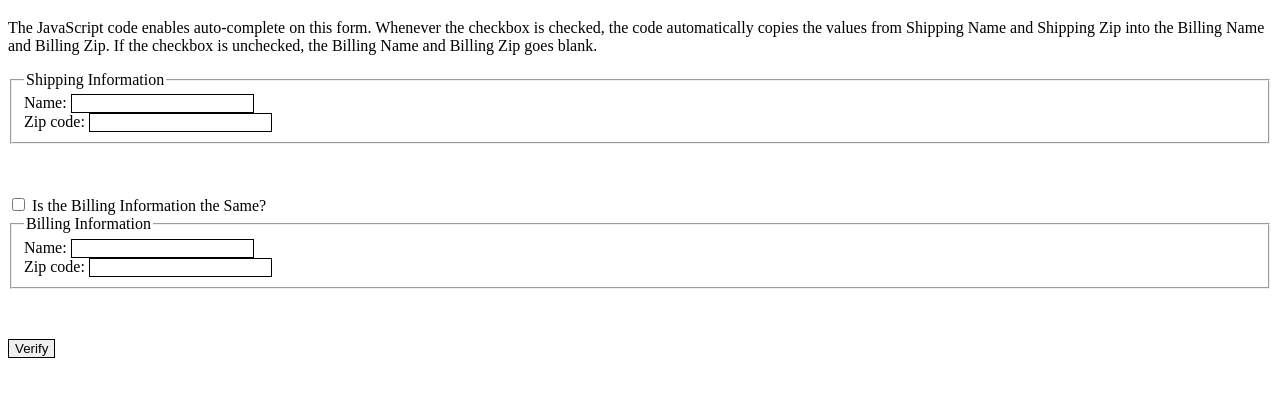
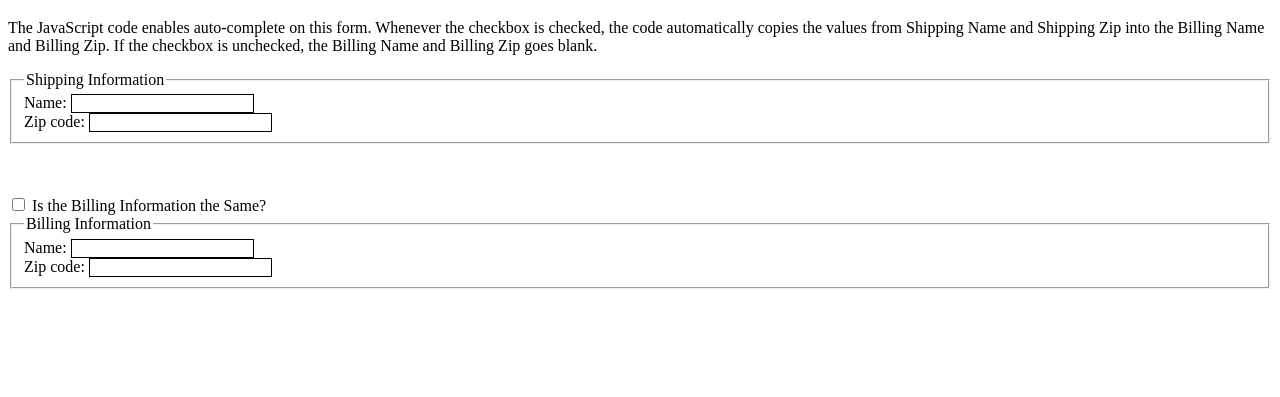
Before and after one commit to armin-es/Form-Auto-Complete-JavaScript, a website: page index.html in a window 1280 px wide. Shown: the part 61-458 px from the top of the page. Drawn offline with Linux system fonts and the light colour scheme.

Commit message:
fix: Remove verify button
Due to lack of functionality (no back-end)

[ticket: #9]

```diff
--- a/index.html
+++ b/index.html
@@ -35,7 +35,6 @@
                 <input type="text" name="billZip" id="billingZip" pattern="(^[ABCEGHJKLMNPRSTVXY]\d[ABCEGHJKLMNPRSTVWXYZ]( )?\d[ABCEGHJKLMNPRSTVWXYZ]\d$)|(^\d{5}(-\d{4})?$)" required><br>
             </fieldset>
 
-            <input type="submit" value="Verify">
         </form>
     </body>
 </html>
```
